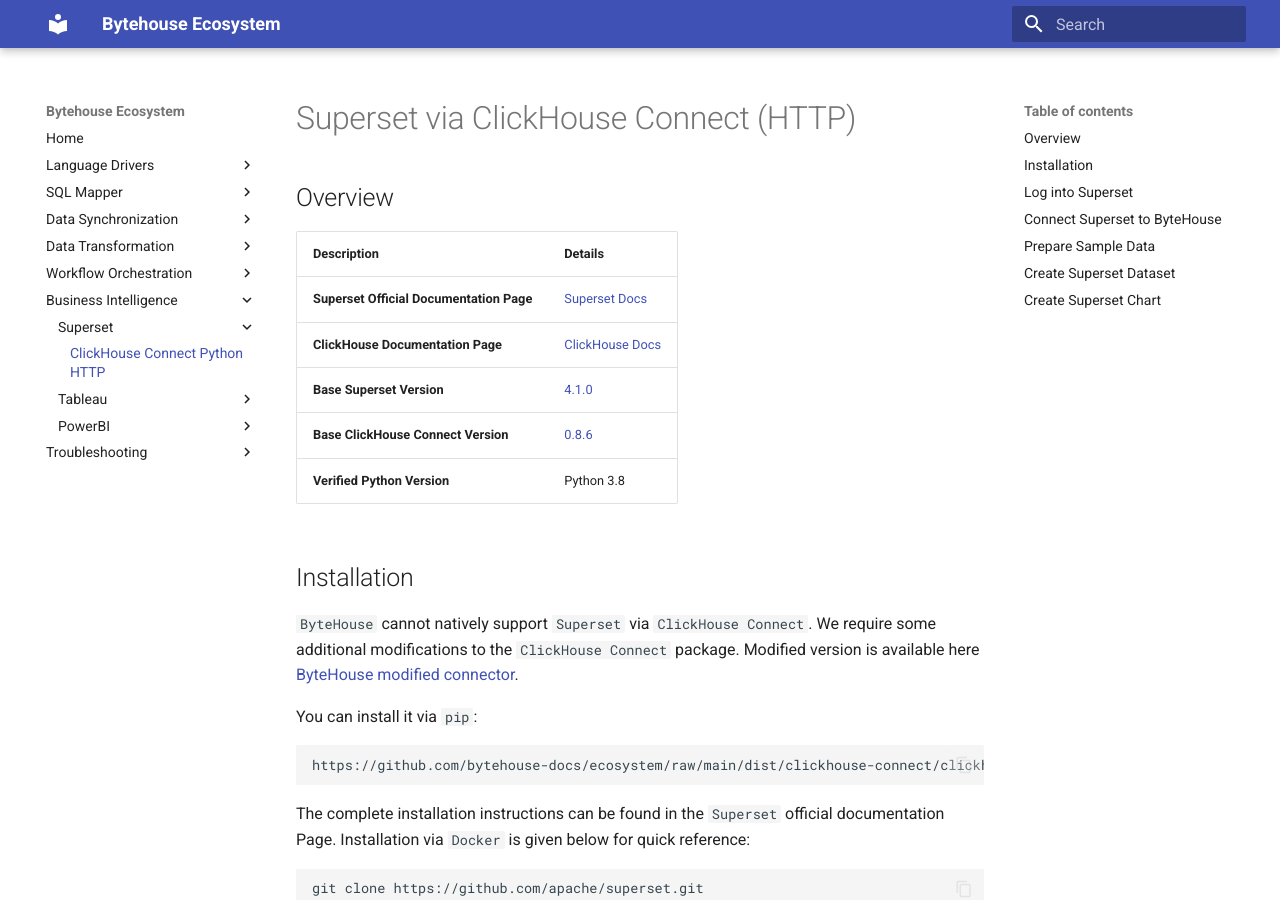
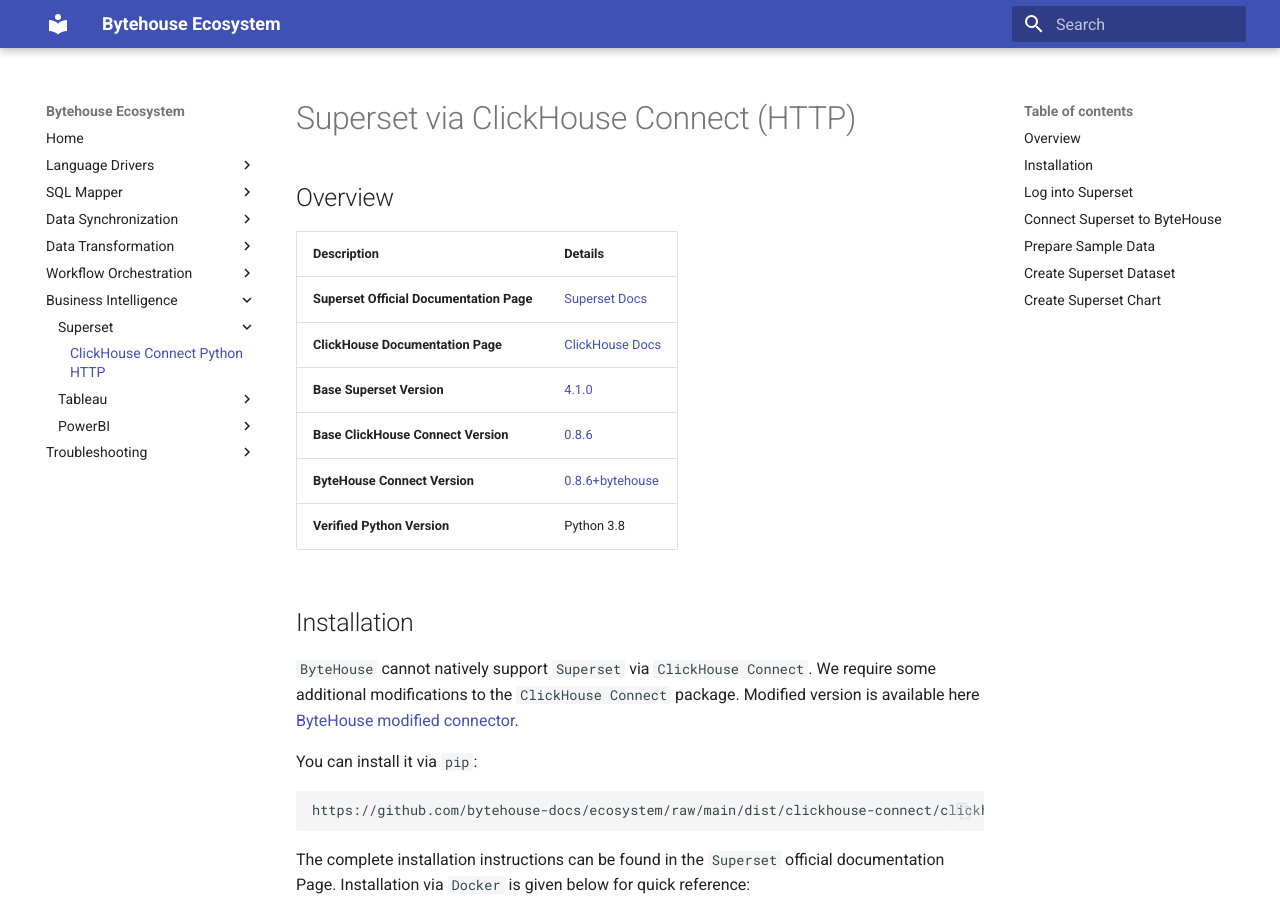
Before and after one commit to bytehouse-docs/ecosystem, an MkDocs documentation site: the page built from docs/superset/clickhouse-connect-python-http.md, in a window 1280 px wide and 900 px high. Built offline with MkDocs 1.6.1 and Material for MkDocs 9.7.7, drawn with Linux system fonts in a browser that asks for light colours.

Commit message:
Update superset page

```diff
--- a/docs/superset/clickhouse-connect-python-http.md
+++ b/docs/superset/clickhouse-connect-python-http.md
@@ -1,13 +1,14 @@
 # Superset via ClickHouse Connect (HTTP)
 
 ## Overview
-| **Description**                          | **Details**                                                             |
-|------------------------------------------|-------------------------------------------------------------------------|
-| **Superset Official Documentation Page** | [Superset Docs](https://superset.apache.org/docs/intro/)                |
-| **ClickHouse Documentation Page**        | [ClickHouse Docs](https://clickhouse.com/docs/en/integrations/superset) |
-| **Base Superset Version**                | [4.1.0](https://github.com/apache/superset/releases/tag/4.1.0)          |
-| **Base ClickHouse Connect Version**      | [0.8.6](https://pypi.org/project/clickhouse-connect/0.8.6/)             |
-| **Verified Python Version**              | Python 3.8                                                              |
+| **Description**                          | **Details**                                                                                      |
+|------------------------------------------|--------------------------------------------------------------------------------------------------|
+| **Superset Official Documentation Page** | [Superset Docs](https://superset.apache.org/docs/intro/)                                         |
+| **ClickHouse Documentation Page**        | [ClickHouse Docs](https://clickhouse.com/docs/en/integrations/superset)                          |
+| **Base Superset Version**                | [4.1.0](https://github.com/apache/superset/releases/tag/4.1.0)                                   |
+| **Base ClickHouse Connect Version**      | [0.8.6](https://pypi.org/project/clickhouse-connect/0.8.6/)                                      |
+| **ByteHouse Connect Version**            | [0.8.6+bytehouse](https://github.com/bytehouse-docs/ecosystem/tree/main/dist/clickhouse-connect) |
+| **Verified Python Version**              | Python 3.8                                                                                       |
 
 ## Installation
 `ByteHouse` cannot natively support `Superset` via `ClickHouse Connect`. We require some additional modifications to the
```
